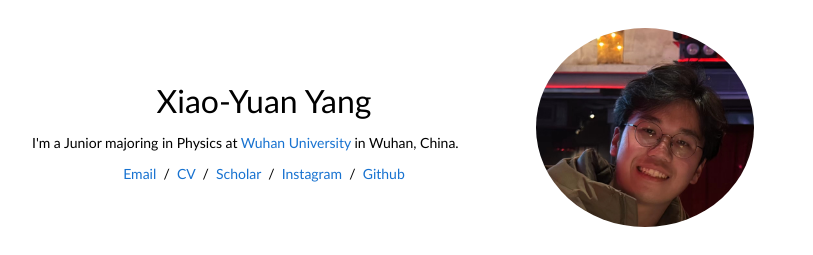
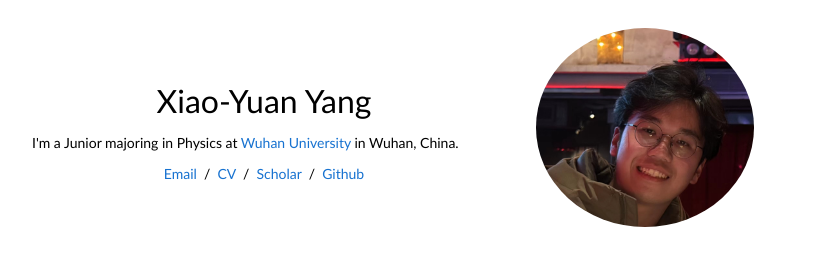
Before and after one commit to ianyang0106/xiaoyuanyang.github.io, a plain HTML site: page index.html in a window 1280 px wide. Shown: the top 255 px of the page, without its empty margins (228-1041 px from the left). Drawn offline with Linux system fonts and the light colour scheme.

Commit message:
Update index.html

```diff
--- a/index.html
+++ b/index.html
@@ -31,7 +31,6 @@
                   <a href="mailto:2021302142024@whu.edu.cn">Email</a> &nbsp;/&nbsp;
                   <a href="data/CV_Xiaoyuan_Yang_012724.pdf">CV</a> &nbsp;/&nbsp;
                   <a href="">Scholar</a> &nbsp;/&nbsp;
-                  <a href="https://instagram.com/ian_yang16">Instagram</a> &nbsp;/&nbsp;
                   <a href="https://github.com/ianyang0106">Github</a>
                 </p>
               </td>
```
